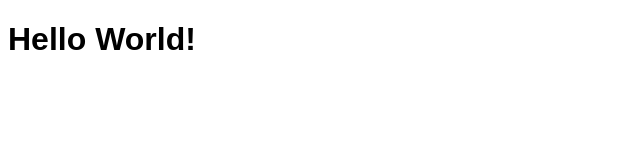
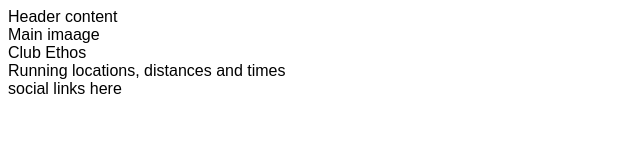
Before and after one commit to RicDeutsch/love-running, a plain HTML site: page index.html in a window 1280 px wide. Shown: the whole page, without its empty margins (0-640 px from the left). Drawn offline with Linux system fonts and the light colour scheme.

Commit message:
Add core structure for home page

```diff
--- a/index.html
+++ b/index.html
@@ -10,6 +10,20 @@
     <title>Love Running</title>
 </head>
 <body>
-    <h1>Hello World!</h1>
+    <header>
+        Header content
+    </header>
+    <section>
+        Main imaage
+    </section>
+    <section>
+        Club Ethos
+    </section>
+    <section>
+        Running locations, distances and times
+    </section>
+    <footer>
+        social links here
+    </footer>
 </body>
 </html>
```
